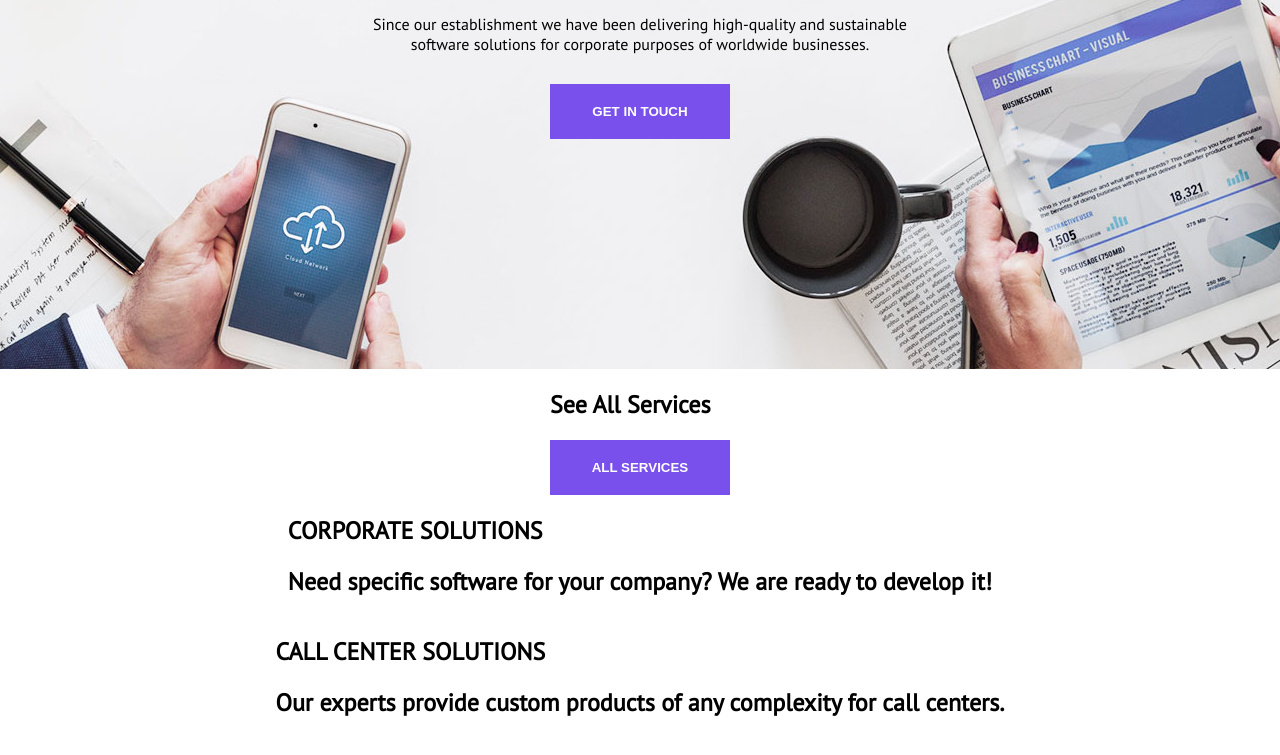
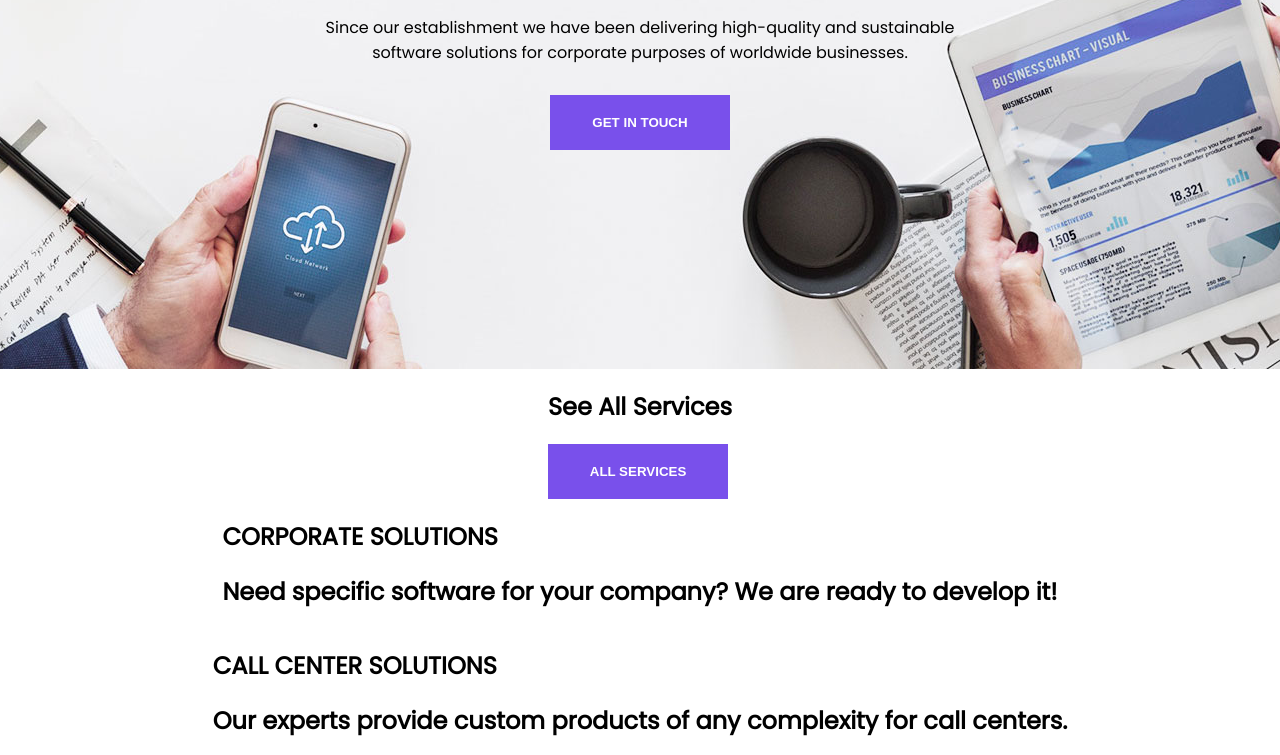
Before and after one commit to gingermostly/ladder-labs-sematic-html-project, a plain HTML site: page index.html in a window 1280 px wide. Shown: the part 373-1128 px from the top of the page. Drawn offline with Linux system fonts and the light colour scheme.

Commit message:
update font to Poppins

```diff
--- a/style.css
+++ b/style.css
@@ -1,9 +1,9 @@
-@import url('https://fonts.googleapis.com/css2?family=PT+Sans&display=swap');
+@import url('https://fonts.googleapis.com/css2?family=Poppins&display=swap');
 
 body {
     margin: 0px;
     height: 100vh;
-    font-family: 'PT Sans', sans-serif;
+    font-family: 'Poppins', sans-serif;
 }
 
 .container {
```
